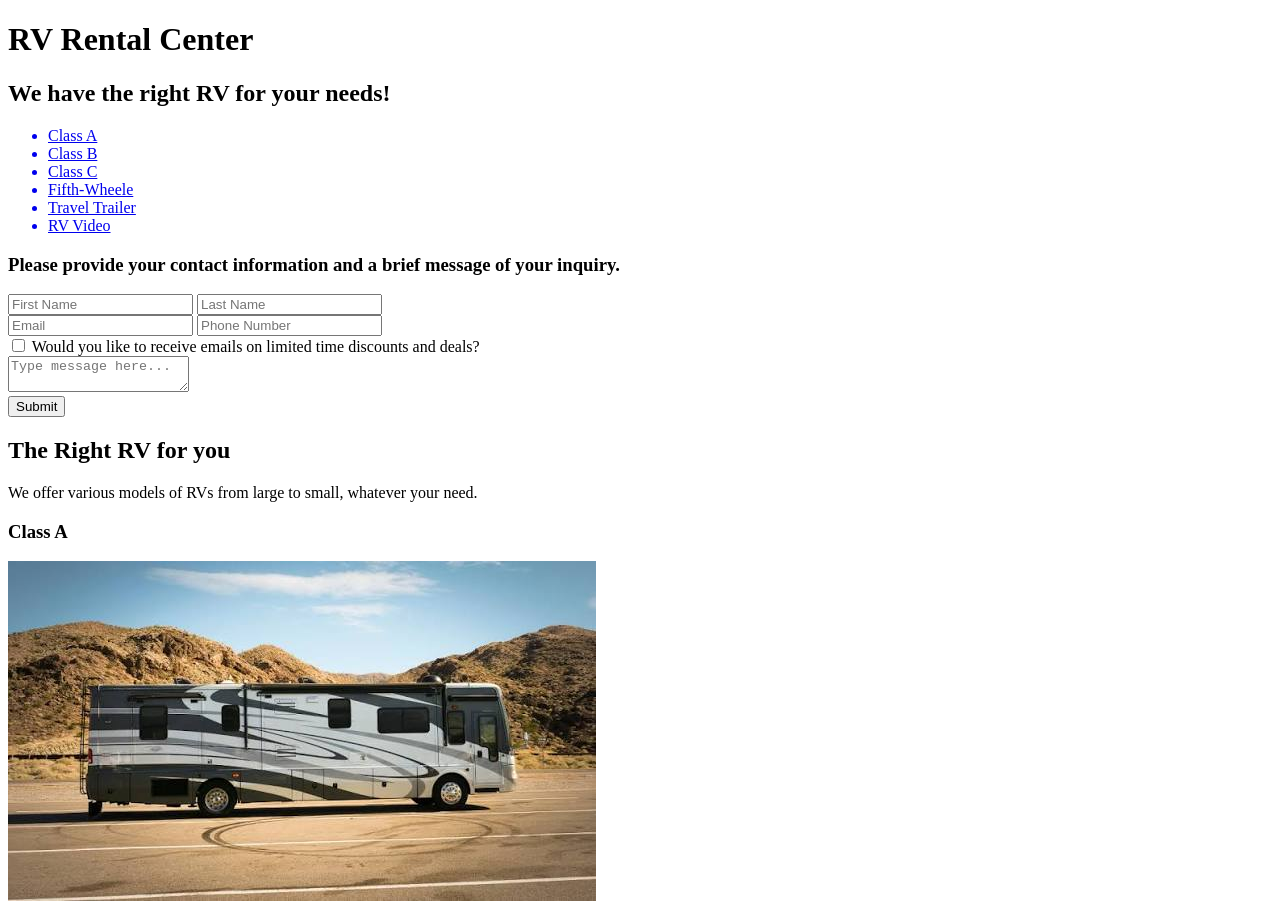
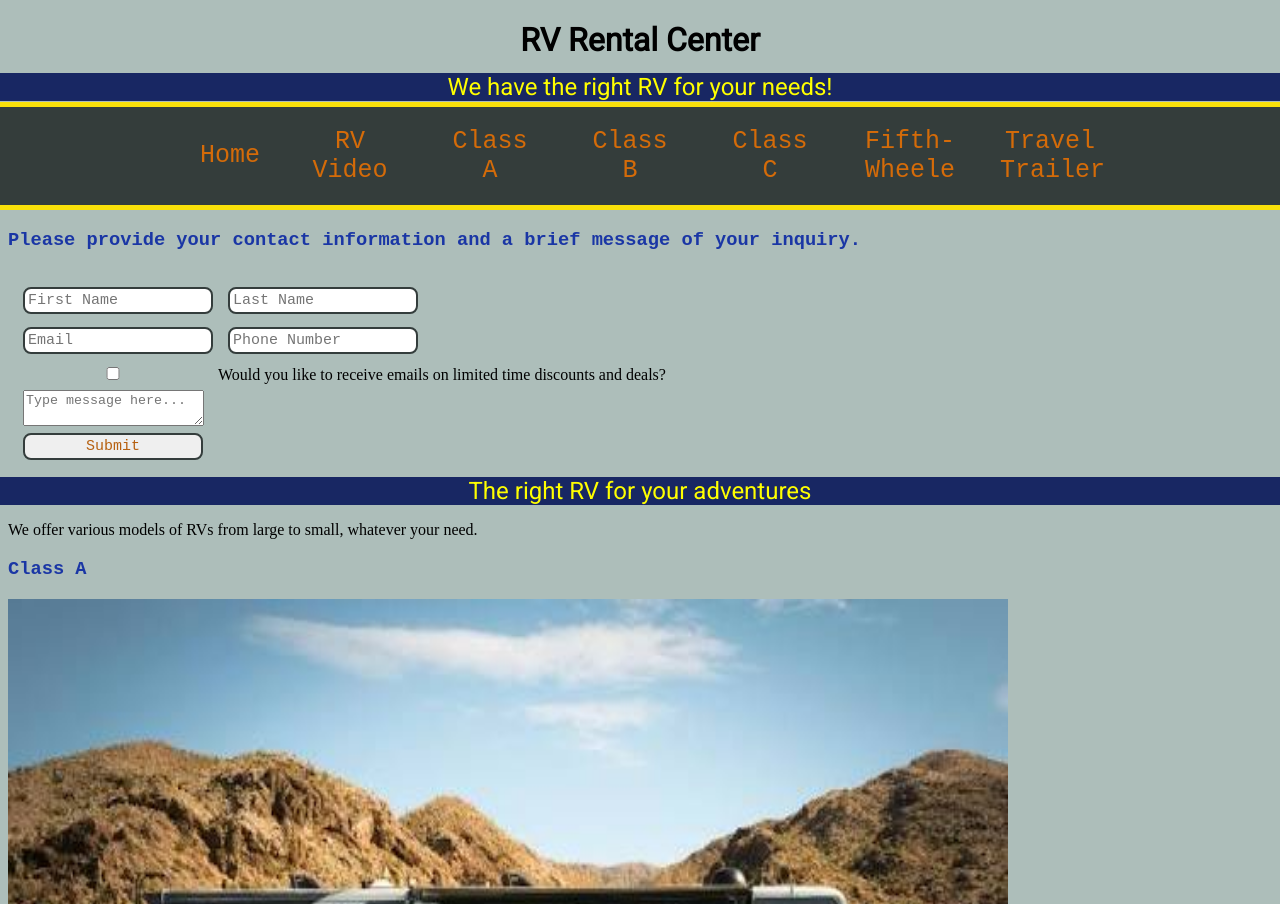
Before and after one commit to JakeDuplantis/HTML-AND-CSS-PROJECTS, a plain HTML site: page One-Page Website/one_page_website.html in a window 1280 px wide. Shown: the top 904 px of the page. Drawn offline with Linux system fonts and the light colour scheme.

Commit message:
Update One-Page Website
Updated one_page_website.html to include CSS styling. Added One-Page website.css file.

```diff
--- /dev/null
+++ b/One-Page Website/CSS/One-Page Website.css
@@ -0,0 +1,83 @@
+/*Import link for the Roboto font from font.google.com*/
+@import url('https://fonts.googleapis.com/css2?family=Roboto:ital@0;1&display=swap');
+
+
+h1{
+    font-family: 'Roboto', sans-serif; /*Font from fonts.google.com*/
+    text-align: center;
+}
+
+h2{
+    background-color: rgb(24, 39, 99);
+    color: yellow;
+    font-family: 'Roboto', sans-serif;
+    font-weight: 400;
+    text-align: center;
+    margin: -8px -8px 9px -8px
+}
+
+
+h3{
+    color: rgb(26, 54, 165);
+    font-family: 'Courier New', Courier, monospace;
+}
+
+
+body{
+    background-color: rgb(173, 190, 186);
+}
+
+/*NAVBAR*/
+.nav-bar{
+    position: sticky; /*navbar will travels with the user scrolling*/
+    top: 0;
+    z-index: 9;
+}
+
+
+ul{
+    display: flex; /*creates a flex container which will expand or shrink elements
+    to fill the space available to them and place the elements side by side horizontally*/
+    list-style-type: none; /*removes the default styleing for unordered lists elements*/
+    align-items: center;
+    margin: -8px -8px 0px -8px; /*The margin order is top, right, bottom, and left.
+    The negative margins will stretch the background beyond the edge of the browser screen*/
+    background-color: rgb(52, 61, 59);
+    border-bottom: 5px solid rgb(248, 224, 10);
+    border-top: 5px solid rgb(248, 224, 10);
+}
+
+a{
+    font-family: 'Courier New', Courier, monospace;
+    font-size: 25px;
+    font-weight: 800px;
+    color: rgb(212, 107, 9);
+    text-align: center;
+    width: 100px;
+    padding: 20px;
+    text-decoration: none; /*removes underlines in navbar elements*/
+}
+
+/*Image*/
+img{
+    height: 800px;
+    width: 1000px;
+}
+
+
+/*Form*/
+form{
+    display: table; /*This will display the form in a table format as rows and columns*/
+    padding: 15px;
+}
+
+form input{
+    font-family: 'Courier New', Courier, monospace;
+    font-size: 15px;
+    color: rgb(182, 96, 16);
+    border: 2px solid rgb(52, 61, 60);
+    border-radius: 8px;
+    padding: 3px;
+    width: 180px;
+    margin: 3px 15px 10px 0px;
+}
--- a/One-Page Website/one_page_website.html
+++ b/One-Page Website/one_page_website.html
@@ -4,6 +4,7 @@
         <title>RV Rentals</title>
         <meta charset="UTF-8">
         <meta name="description" content="Refurbished RV Rentals">
+        <link rel="stylesheet" href="CSS/One-Page Website.css">
     </head>
     <body>
 
@@ -14,14 +15,15 @@
             </div>
         </header>
          <!--Navbar-->
-        <nav>
+        <nav class="nav-bar">
             <ul>
+                <a href="#"><li>Home</a></li>
+                <a href="#Video"><li>RV Video</li></a>
                 <a href="#Class A"><li>Class A</li></a>
                 <a href="#Class B"><li>Class B</li></a>
                 <a href="#Class C"><li>Class C</li></a>
                 <a href="#Fifth-Wheele"><li>Fifth-Wheele</li></a>
                 <a href="#Travel Trailer"><li>Travel Trailer</li></a>
-                <a href="#Video"><li>RV Video</li></a>
             </ul>
         </nav>
         <!--FORM-->
@@ -43,10 +45,9 @@
             </div>
         </section>
         <!--RV Images-->
-        <!--Resize images later in CSS-->
          <section>
             <div>
-                <h2>The Right RV for you</h2>
+                <h2>The right RV for your adventures</h2>
                 <p>We offer various models of RVs from large to small, whatever your need.</p>
                 <div>
                     <!--Class A RV-->
```
